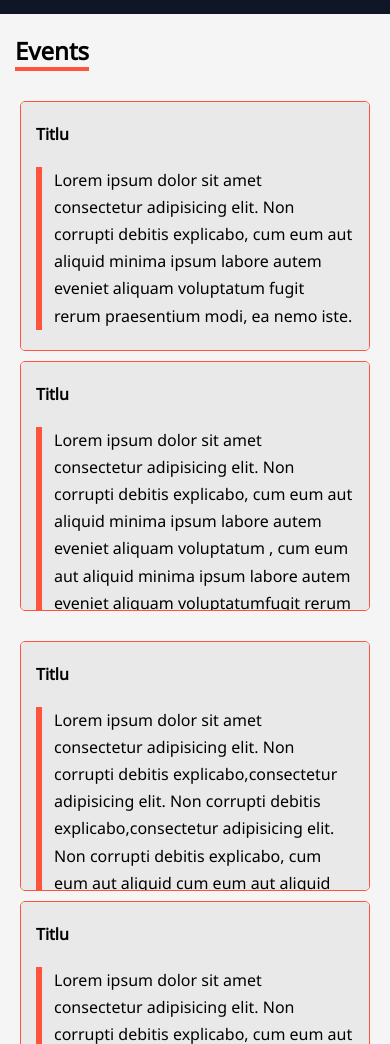
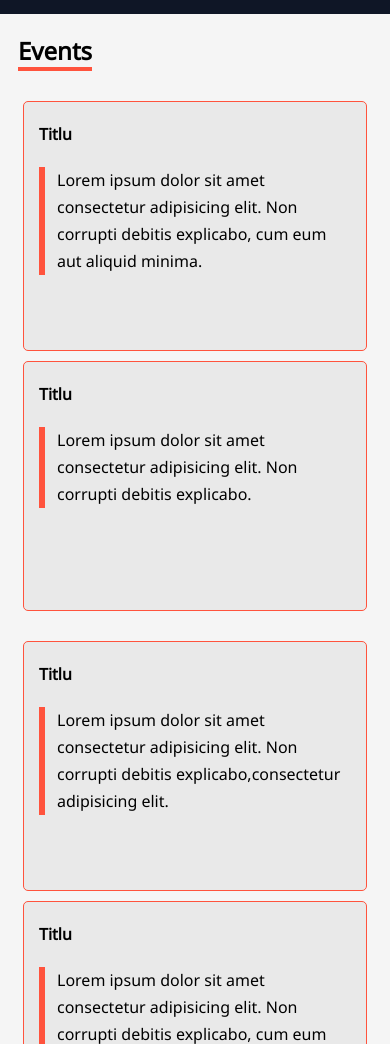
Before and after one commit to ValentinEremia/sportweb, a plain HTML site: page pages/events.html in a window 390 px wide. Shown: the part 56-1100 px from the top of the page. Drawn offline with Linux system fonts and the light colour scheme.

Commit message:
Add files via upload

```diff
--- a/css/style.css
+++ b/css/style.css
@@ -95,11 +95,13 @@ p{
 .intro-video{
     display: block;
     max-height: 50vh;
-    margin: 40px auto;
-    max-width: 100%;
+     margin: 40px auto;
+    max-width: 70vw;
     border-radius: 8px;
-    margin-bottom: 40px;
+
 }
+
+
 .gallery{
     display: flex;
     justify-content: space-around;
@@ -179,6 +181,7 @@ p{
 }
 .show{
     display: block !important;
+
 }
 
 @media (max-width: 768px){
@@ -192,7 +195,7 @@ p{
 
     main{
         margin: 0px;
-       padding: 10px 15px 30px 15px;
+       padding: 10px 18px 45px 18px;
     }
 
     aside{
@@ -209,6 +212,7 @@ p{
 
     #menu-btn{
         display: block;
+
     }
 
 }
--- a/pages/events.html
+++ b/pages/events.html
@@ -34,7 +34,7 @@
                 <div class="col-50">
                   <div class="event">
                     <h4>Titlu</h4>
-                    <p>Lorem ipsum dolor sit amet consectetur adipisicing elit. Non corrupti debitis explicabo, cum eum aut aliquid minima ipsum labore autem eveniet aliquam voluptatum fugit rerum praesentium modi, ea nemo iste.
+                    <p>Lorem ipsum dolor sit amet consectetur adipisicing elit. Non corrupti debitis explicabo, cum eum aut aliquid minima.
                     </p>
                   </div>
                 </div>
@@ -42,7 +42,7 @@
                 <div class="col-50">
                     <div class="event">
                         <h4>Titlu</h4>
-                        <p>Lorem ipsum dolor sit amet consectetur adipisicing elit. Non corrupti debitis explicabo, cum eum aut aliquid minima ipsum labore autem eveniet aliquam voluptatum , cum eum aut aliquid minima ipsum labore autem eveniet aliquam voluptatumfugit rerum praesentium modi, ea nemo iste.
+                        <p>Lorem ipsum dolor sit amet consectetur adipisicing elit. Non corrupti debitis explicabo.
                         </p>
                       </div>
                  </div>
@@ -54,7 +54,7 @@
                 <div class="col-50">
                   <div class="event">
                     <h4>Titlu</h4>
-                    <p>Lorem ipsum dolor sit amet consectetur adipisicing elit. Non corrupti debitis explicabo,consectetur adipisicing elit. Non corrupti debitis explicabo,consectetur adipisicing elit. Non corrupti debitis explicabo, cum eum aut aliquid  cum eum aut aliquid  cum eum aut aliquid minima ipsum labore autem eveniet aliquam voluptatum fugit rerum praesentium modi, ea nemo iste.
+                    <p>Lorem ipsum dolor sit amet consectetur adipisicing elit. Non corrupti debitis explicabo,consectetur adipisicing elit.
                     </p>
                   </div>
                 </div>
@@ -62,7 +62,7 @@
                 <div class="col-50">
                     <div class="event">
                         <h4>Titlu</h4>
-                        <p>Lorem ipsum dolor sit amet consectetur adipisicing elit. Non corrupti debitis explicabo, cum eum aut aliquid minima ipsum labore autem eveniet aliquam voluptatum , cum eum aut aliquid minima ipsum labore autem eveniet aliquam voluptatumfugit rerum praesentium modi, ea nemo iste.
+                        <p>Lorem ipsum dolor sit amet consectetur adipisicing elit. Non corrupti debitis explicabo, cum eum aut aliquid.
                         </p>
                       </div>
                  </div>
```
Also changed, not shown: index.html (+4 -1 lines).
